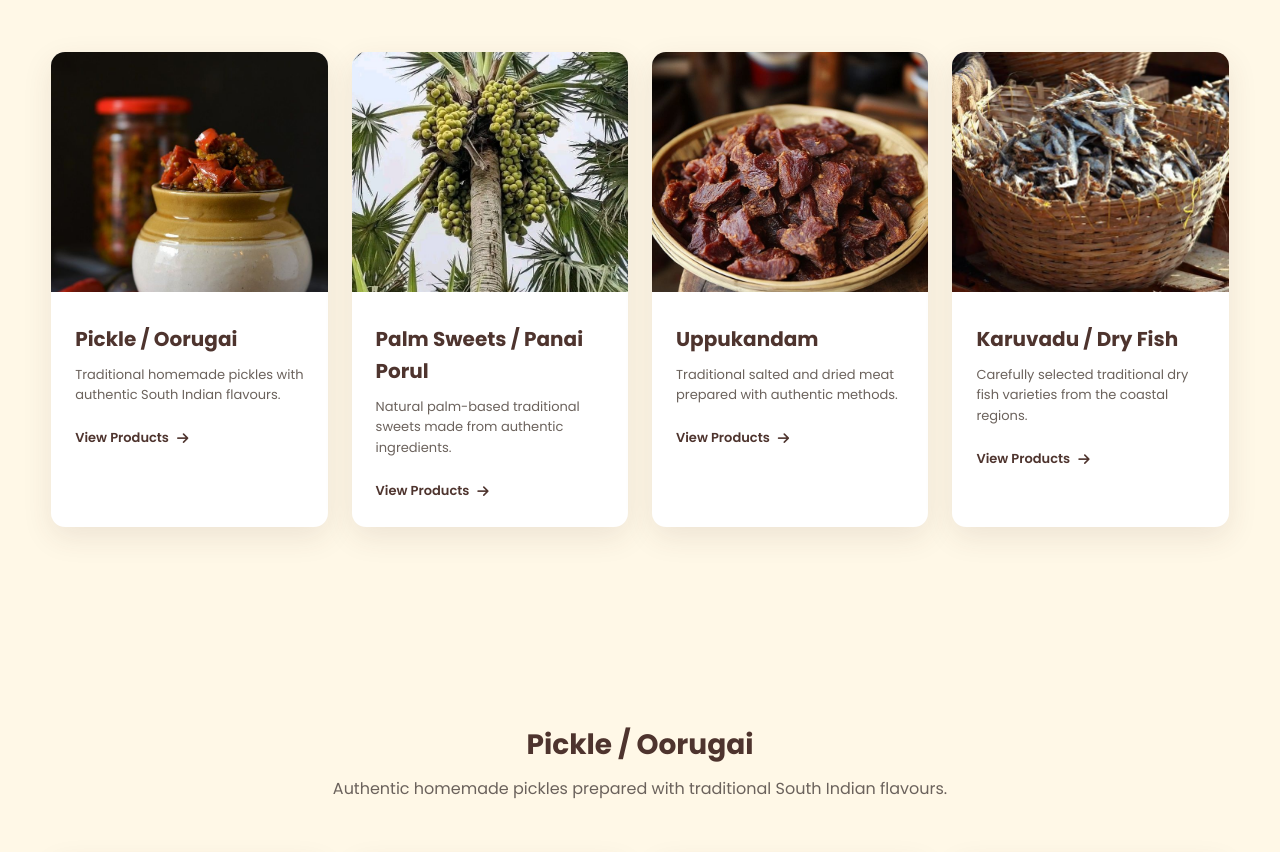
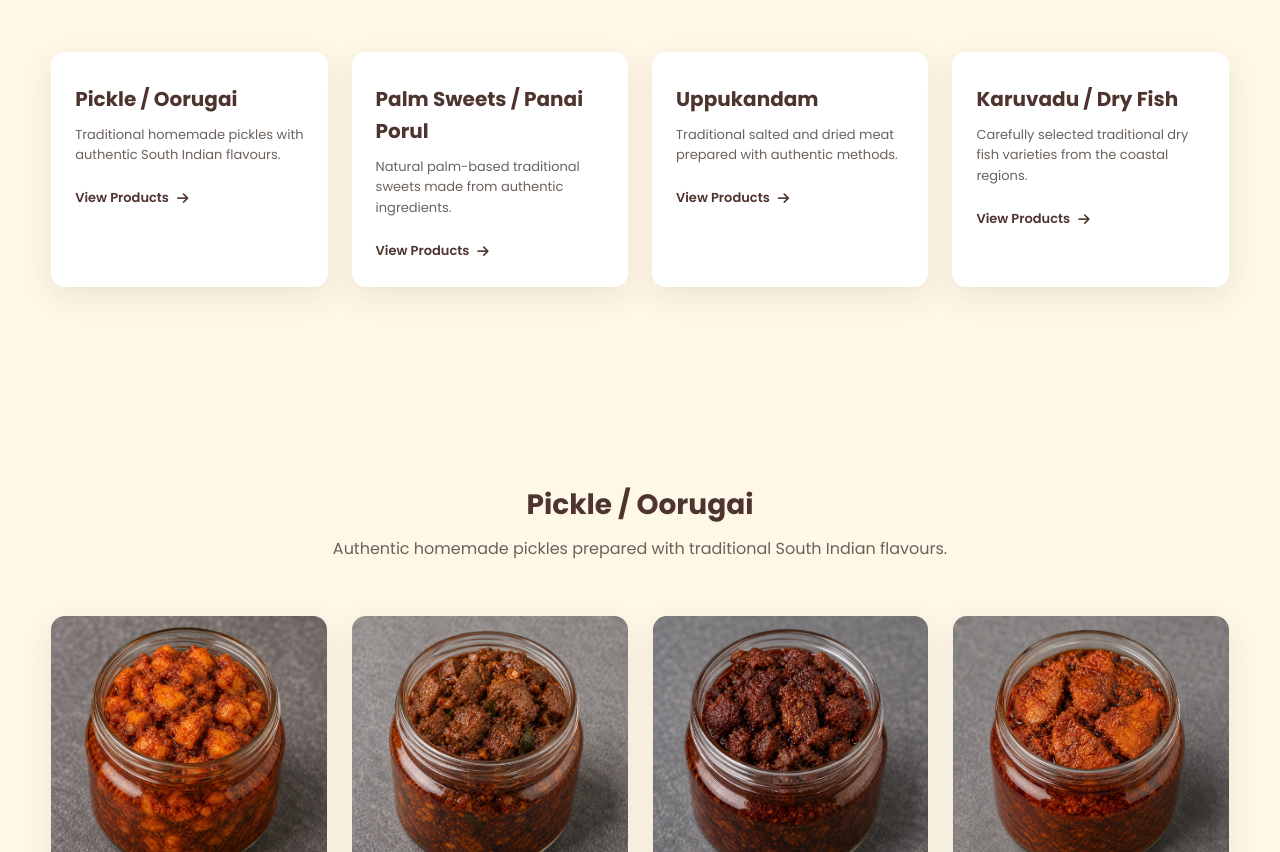
Before and after one commit to meerannoufal03-oss/ular-suvai-v3, a plain HTML site: page index.html in a window 1280 px wide. Shown: the part 970-1822 px from the top of the page. Drawn offline with Linux system fonts and the light colour scheme.

Commit message:
Update index.html

```diff
--- a/index.html
+++ b/index.html
@@ -162,12 +162,6 @@
 
                     <div class="category-card">
 
-                        <div class="category-image">
-
-                            <img src="images/pickels-oorugai.jpg.jpeg"
-                                 alt="Pickle and Oorugai">
-
-                        </div>
 
                         <div class="category-content">
 
@@ -194,12 +188,6 @@
 
                     <div class="category-card">
 
-                        <div class="category-image">
-
-                            <img src="images/panai-products.jpg.jpeg"
-                                 alt="Palm Sweets and Panai Porul">
-
-                        </div>
 
                         <div class="category-content">
 
@@ -227,13 +215,6 @@
 
                     <div class="category-card">
 
-                        <div class="category-image">
-
-                            <img src="images/uppukandam.jpg.jpg"
-                                 alt="Uppukandam">
-
-                        </div>
-
                         <div class="category-content">
 
                             <h3>
@@ -259,12 +240,6 @@
 
                     <div class="category-card">
 
-                        <div class="category-image">
-
-                            <img src="images/karuvaadu.jpg.jpeg"
-                                 alt="Karuvadu Dry Fish">
-
-                        </div>
 
                         <div class="category-content">
 
```
